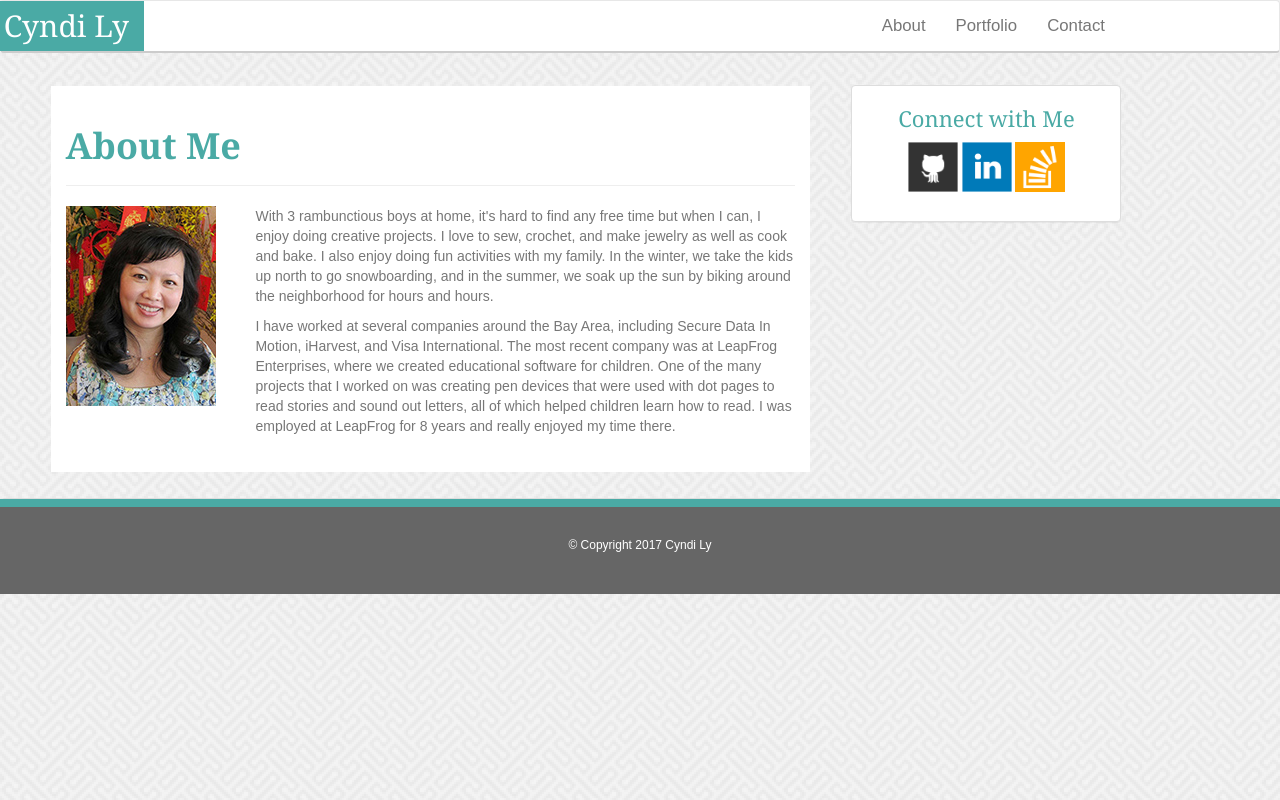
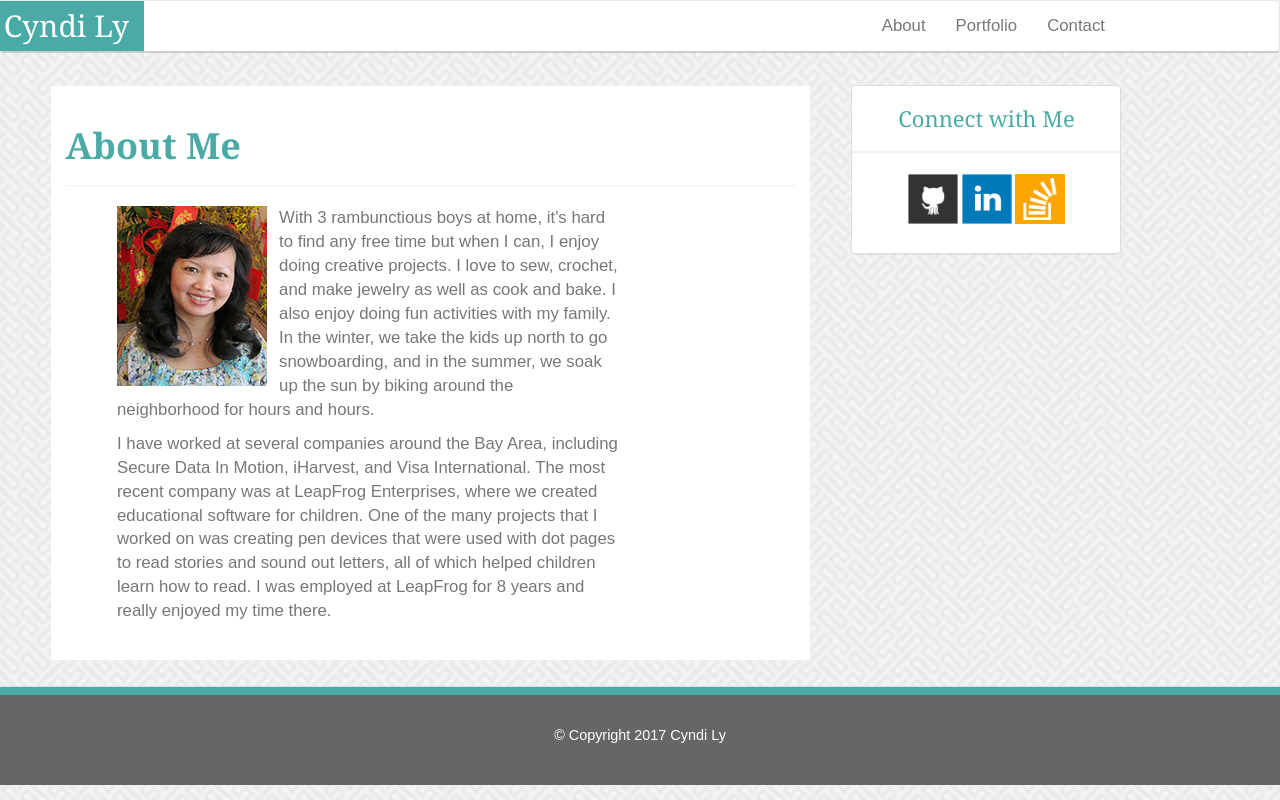
Before and after one commit to cyndi05/Bootstrap-Portfolio, a plain HTML site: page about.html in a window 1280 px wide. Shown: the top 800 px of the page. Drawn offline with nearby package versions, Linux system fonts and the light colour scheme.

Commit message:
update files

```diff
--- a/about.html
+++ b/about.html
@@ -8,7 +8,7 @@
   <link rel="stylesheet" type="text/css" href="assets/css/style.css">
 </head>
 
-<body id="bootstrap-overrides">
+<body>
 
   <nav class="navbar navbar-default headerArea">
     <div class="container">
@@ -32,11 +32,11 @@
     		  <h1>About Me</h1>
     	  </div>
 
-        <div class="row">
-  	      <div class="col-md-3 col-lg-3">
-  	 	       <img src="assets/images/CyndiPix.jpg" width="150" height="200" alt="Cyndi Ly">
+        <div class="row aboutSection">
+  	      <div class="col-md-3 col-lg-3 ">
+  	 	       <img src="assets/images/CyndiPix.jpg" width="150" height="180" alt="Cyndi Ly">
   	      </div>
-  	      <div class="col-md-9">
+  	      <div class="col-md-9 aboutText">
   	  	    <p>With 3 rambunctious boys at home, it's hard to find any free time but when I can, I enjoy doing creative projects. I love to sew, crochet, and make jewelry as well as cook and bake. I also enjoy doing fun activities with my family. In the winter, we take the kids up north to go snowboarding, and in the summer, we soak up the sun by biking around the neighborhood for hours and hours.</p>
             <p>I have worked at several companies around the Bay Area, including Secure Data In Motion, iHarvest, and Visa International. The most recent company was at LeapFrog Enterprises, where we created educational software for children. One of the many projects that I worked on was creating pen devices that were used with dot pages to read stories and sound out letters, all of which helped children learn how to read. I was employed at LeapFrog for 8 years and really enjoyed my time there.</p>
           </div>
@@ -48,6 +48,7 @@
         <div class="panel panel-default sidebar">
           <div>
             <h2 id="connectStyle">Connect with Me</h2>
+            <hr>
           </div>
             <div class="row">
               <div class="col-md-12">
--- a/assets/css/style.css
+++ b/assets/css/style.css
@@ -1,8 +1,10 @@
+
 body {
 	background-image: url(../images/pw_maze_white_@2X.png);
 	color: #777777;
 	width: 100%;
 	font-family: 'Arial', 'Helvetica Neue', Helvetica, sans-serif;
+
 }
 header {
 	background-color: #fff;
@@ -18,12 +20,32 @@ h1 {
     font-weight: 700;
     color: #4aaaa5;
 }
+p {
+    font-size: 1.2em;
+}
+hr {
+    border-width: 2px;
+}
 #brand {
 	font-size: 30px;
 	background-color: #4aaaa5;
 	color: white;
 	font-family: 'Georgia', Times, Times New Roman, serif;
     margin-left: -120%;
+}
+.aboutSection {
+    margin-left: 5%;
+}
+.aboutText {
+    float: none;
+}
+.imageSpace {
+    margin-bottom: 5%;
+    margin-left: 5%;
+}
+.imageLast {
+    margin-bottom: 5%;
+    margin-left: 7%;
 }
 .sports {
     position: relative;
```
Also changed, not shown: contact.html (+1 -0 lines), portfolio.html (+4 -3 lines).
